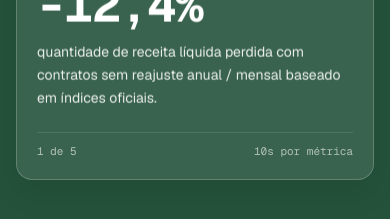
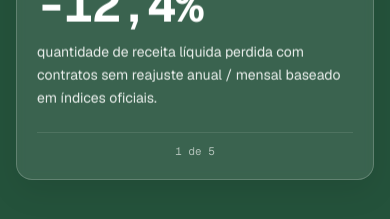
Before and after one commit to brtorresdel/tratto-landing-page, a Next.js app: page / in a window 390 px wide. Shown: the part 2700-2919 px from the top of the page. Built offline with nearby package versions, Linux system fonts and the light colour scheme.

Commit message:
feat(problem-banner): remove texto '10s por metrica' e centraliza contador no rodape mobile

```diff
--- a/src/components/problem-banner.tsx
+++ b/src/components/problem-banner.tsx
@@ -263,9 +263,8 @@ export function ProblemBanner() {
             </div>
 
             {/* Rodapé Mobile: Indicador de métrica atual */}
-            <div className="sm:hidden pt-2.5 mt-2 border-t border-white/10 flex items-center justify-between text-[11px] font-mono text-white/60">
+            <div className="sm:hidden pt-2.5 mt-2 border-t border-white/10 flex items-center justify-center text-[11px] font-mono text-white/60">
               <span>{activeMetricIndex + 1} de {METRICS.length}</span>
-              <span>10s por métrica</span>
             </div>
           </div>
         </div>
```
Also changed, not shown: 1 other file (tests, documents, lock files or other folders).
